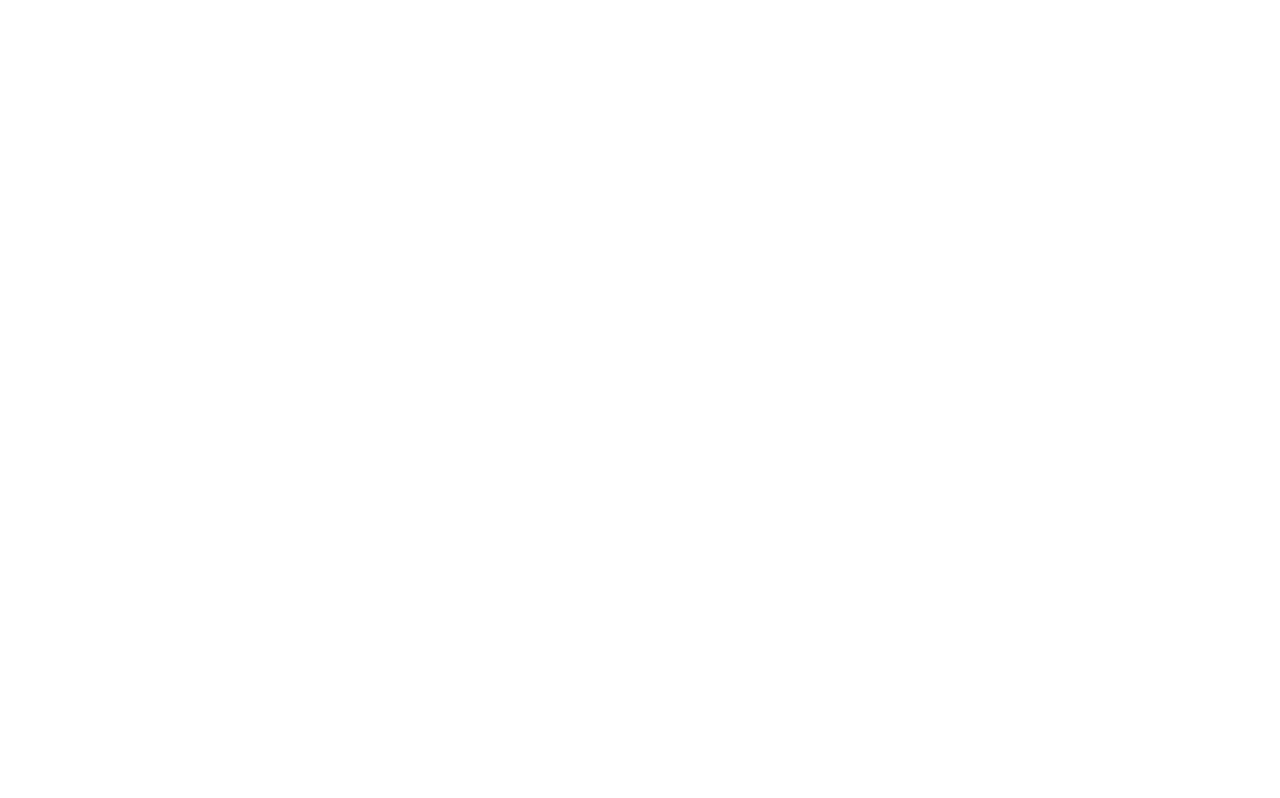
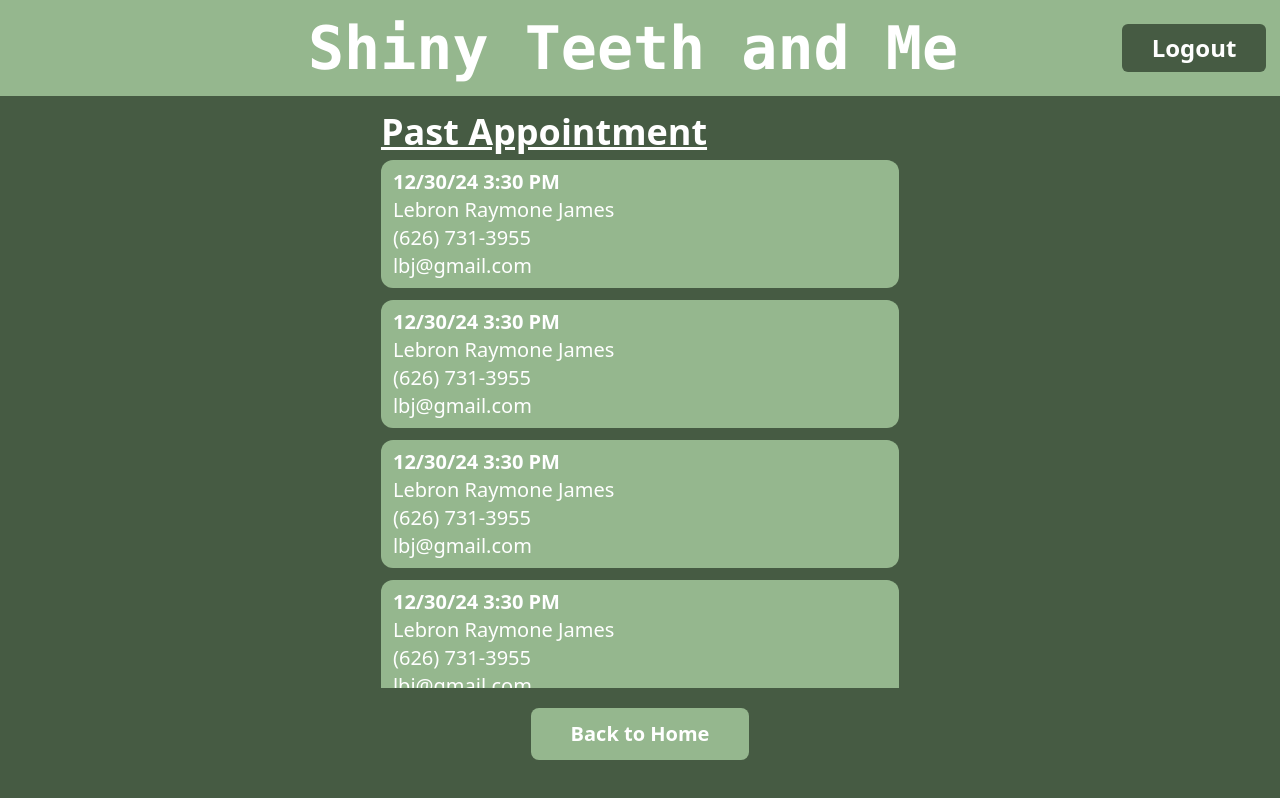
Before and after one commit to CS3560-02-4-Fall2024/group_project, a React (Vite) app in the folder frontend/: page /pastAppointments in a window 1280 px wide. Before the commit this address had no page. Built offline with nearby package versions, Linux system fonts and the light colour scheme.

Commit message:
I did it I did it
Just need to fix up the PatientHome

```diff
--- a/frontend/src/App.jsx
+++ b/frontend/src/App.jsx
@@ -40,6 +40,7 @@
           <Route path='/dentistCreateAcc' element={<DentistCreateAcc/>} />
           <Route path='/dentistConfirm' element={<DentistConfirmAcc/>} />
           <Route path='/apptConfirm' element={<AppointmentConfirmed/>} />
+          <Route path='/pastAppointments' element={<PastAppointments/>} />
         </Routes>
       </BrowserRouter>
     </>
--- a/frontend/src/components/Navbar.jsx
+++ b/frontend/src/components/Navbar.jsx
@@ -7,7 +7,7 @@
 
     return (<div className="h-[12vh] w-[100vw] bg-g float-left ml-0 pl-0 flex justify-center">
         <p className="self-center justify-self-end font-mono font-bold text-6xl ml-auto -mr-36 text-white">Shiny Teeth and Me</p>
-        <button onClick={Logout} className="w-36 h-1/2 bg-dg hover:bg-[#587354] self-center justify-self-end ml-auto mr-3.5 rounded-md text-white font-mono text-2xl">Logout</button>
+        <button onClick={Logout} className="w-36 h-1/2 bg-dg hover:bg-[#587354] self-center justify-self-end ml-auto mr-3.5 rounded-md text-white font-bold text-2xl">Logout</button>
     </div>)
 }
 
--- a/frontend/src/pages/dentistHome.jsx
+++ b/frontend/src/pages/dentistHome.jsx
@@ -1,3 +1,4 @@
+import App from "../App";
 import Navbar from "../components/Navbar";
 import { useState } from "react";
 
@@ -11,16 +12,20 @@
   const [patPhone, setPatPhone] = useState("(626) 731-3955");
   const [patEmail, setPatEmail] = useState("lbj@gmail.com");
 
+  const goProfile = () => {
+    // TODO: route to profile
+  }
   return(
-    <div className="w-[96%] h-[16vh] min-h-[16vh] border-2 border-black rounded-lg mx-auto mt-6 bg-g flex flex-row">
-      <div className="w-1/2 h-[100%] rounded-lg flex flex-col justify-evenly">
-        <p className="text-white font-medium text-3xl ml-3">{apptDate} {apptTime}</p>
-        <p className="text-white font-normal text-2xl ml-3">{patName}</p>
-        <p className="text-white font-normal text-2xl ml-3">{patPhone}</p>
-        <p className="text-white font-normal text-2xl ml-3">{patEmail}</p>
+    <div className="flex-flow rounded-xl mb-3 bg-g">
+      <div className="pt-2 pl-3 text-white text-xl">
+        <p className="font-bold">{apptDate} {apptTime}</p>
+        <p>{patName}</p>
+        <p>{patPhone}</p>
+        <p>{patEmail}</p>
       </div>
-      {/* Button */}
-      <button className="w-1/3 h-1/4 border-2 border-black self-center m-auto rounded-lg bg-dg hover:bg-[#587354] text-white">View Profile</button>
+      <div className="flex justify-center">
+        <button onClick={goProfile} className="text-white hover:text-[#587354] rounded-lg font-bold text-lg mb-3">View Profile</button>
+      </div>
     </div>
   )
 }
@@ -35,17 +40,28 @@
 
     return (
       <>
+        <div className="w-[100vw] h-[100vh] bg-dg">
           <Navbar />
           {/* Middle Container */}
-          <div className='w-[100vw] h-[88vh] bg-dg flex flex-col items-center p-6'>
-              <div className="w-[38vw] h-[90%] flex flex-col overflow-scroll mb-4">
-                <div className="w-[100%] h-[16%] flex flex-row justify-between">
-                  <p className="text-white font-bold text-4xl justify-self-start ml-4"><u>Upcoming Appointments</u></p>
-                  <select className="rounded-md min-h-[2vh] h-[3.5vh] mr-4 self-center">
+          <div className='w-[100vw] h-[88vh] flex justify-center'>
+            <div className="flex-flow">
+              <div className="flex">
+                <div className="text-white font-bold text-4xl mt-4 mb-2 mr-48 underline">
+                  Upcoming Appointments
+                </div>
+                <select className="rounded-md min-h-[2vh] h-[3.5vh] mr-4 self-end mb-2">
                     <option value="" disabled selected>Select a Date</option>
                     {/* need to generate the dates here based on whats possible iykwim */}
                   </select>
-                </div>
+              </div>
+
+              <div class="h-3/4 overflow-y-scroll">
+                <Appt />
+                <Appt />
+                <Appt />
+                <Appt />
+                <Appt />
+                <Appt />
                 <Appt />
                 <Appt />
                 <Appt />
@@ -53,8 +69,13 @@
                 <Appt />
                 <Appt />
               </div>
-              <button onClick={goHome} className="m-auto w-[20vh] h-[6vh] bg-g hover:bg-[#587354] border-2 border-black rounded-lg">Back to Home</button>
+              <div className="flex justify-center">
+                <button onClick={goHome} className="bg-g hover:bg-[#587354] rounded-lg p-3 px-10 font-bold text-xl text-white mt-5">Back to Home</button>
+              </div>
+            </div>
           </div>
+        </div>
+
       </>
     )
   }
--- a/frontend/src/pages/dentistViewPast.jsx
+++ b/frontend/src/pages/dentistViewPast.jsx
@@ -11,12 +11,12 @@
   const [patEmail, setPatEmail] = useState("lbj@gmail.com");
 
   return(
-    <div className="w-[96%] h-[16vh] min-h-[16vh] border-2 border-black rounded-lg mx-auto mt-6 bg-g">
-      <div className="w-1/2 h-[100%] rounded-lg flex flex-col justify-evenly">
-        <p className="text-white font-medium text-3xl ml-3">{apptDate} {apptTime}</p>
-        <p className="text-white font-normal text-2xl ml-3">{patName}</p>
-        <p className="text-white font-normal text-2xl ml-3">{patPhone}</p>
-        <p className="text-white font-normal text-2xl ml-3">{patEmail}</p>
+    <div className="flex-flow rounded-xl mb-3 bg-g">
+      <div className="pt-2 pl-3 pb-2 text-white text-xl">
+        <p className="font-bold">{apptDate} {apptTime}</p>
+        <p>{patName}</p>
+        <p>{patPhone}</p>
+        <p>{patEmail}</p>
       </div>
     </div>
   )
@@ -31,12 +31,20 @@
 
   return (
     <>
+      <div className="w-[100vw] h-[100vh] bg-dg">
         <Navbar />
-
         {/* Middle Container */}
-        <div className='w-[100vw] h-[88vh] bg-dg flex flex-col items-center p-6'>
-            <div className="w-[38vw] h-[90%] flex flex-col overflow-scroll mb-4">
-              <p className="text-white font-bold text-4xl"><u>Past Appointments</u></p>
+        <div className='w-[100vw] h-[88vh] flex justify-center'>
+          <div className="flex-flow">
+            <div className="text-white font-bold text-4xl mt-4 mb-2 mr-48">
+              Past Appointment
+            </div>
+            <div class="h-3/4 overflow-y-scroll">
+              <Appt />
+              <Appt />
+              <Appt />
+              <Appt />
+              <Appt />
               <Appt />
               <Appt />
               <Appt />
@@ -44,10 +52,15 @@
               <Appt />
               <Appt />
             </div>
-            <button onClick={goHome} className="m-auto w-[20vh] h-[6vh] bg-g hover:bg-[#587354] border-2 border-black rounded-lg">Back to Home</button>
+            <div className="flex justify-center">
+              <button onClick={goHome} className="bg-g hover:bg-[#587354] rounded-lg p-3 px-10 font-bold text-xl text-white mt-5">Back to Home</button>
+            </div>
+          </div>
         </div>
+      </div>
+
     </>
   )
-  }
+}
 
-  export default DentistViewPast
+export default DentistViewPast
--- a/frontend/src/pages/pastAppointments.jsx
+++ b/frontend/src/pages/pastAppointments.jsx
@@ -11,12 +11,12 @@
   const [patEmail, setPatEmail] = useState("lbj@gmail.com");
 
   return(
-    <div className="w-[96%] h-[16vh] min-h-[16vh] border-2 border-black rounded-lg mx-auto mt-6 bg-g">
-      <div className="w-1/2 h-[100%] rounded-lg flex flex-col justify-evenly">
-        <p className="text-white font-medium text-3xl ml-3">{apptDate} {apptTime}</p>
-        <p className="text-white font-normal text-2xl ml-3">{patName}</p>
-        <p className="text-white font-normal text-2xl ml-3">{patPhone}</p>
-        <p className="text-white font-normal text-2xl ml-3">{patEmail}</p>
+    <div className="flex-flow rounded-xl mb-3 bg-g">
+      <div className="pt-2 pl-3 pb-2 text-white text-xl">
+        <p className="font-bold">{apptDate} {apptTime}</p>
+        <p>{patName}</p>
+        <p>{patPhone}</p>
+        <p>{patEmail}</p>
       </div>
     </div>
   )
@@ -31,32 +31,33 @@
 
     return (
       <>
+        <div className="w-[100vw] h-[100vh] bg-dg">
           <Navbar />
-
           {/* Middle Container */}
-          <div className='w-[100vw] h-[88vh] bg-dg flex justify-center'>
-            <div class="w-1/3 flex-flow justify-center">
-              <p className="text-white font-bold text-4xl"><u>Past Appointments</u></p>
-              <div className="flex overflow-y-scroll">
-                <div class="flex-flow bg-g round-xl py-2 px-3 mt-2 rounded-xl">
-                  <div className="text-xl text-white ">
-                    <p class="font-bold"> jade </p>
-                    <p> jade </p>
-                    <p> jade </p>
-                  </div>
-                  <div className="flex items-center">
-                    <button class="bg-dg text-white font-bold px-4 py-2 rounded-xl">
-                      View Profile
-                    </button>
-                  </div>
-                </div>
+          <div className='w-[100vw] h-[88vh] flex justify-center'>
+            <div className="flex-flow">
+              <div className="text-white font-bold text-4xl mt-4 mb-2 mr-48 underline">
+                Past Appointment
               </div>
-              <div className="flex items-center justify-center">
-                <button onClick={goHome} className="bg-g hover:bg-[#587354] rounded-lg p-3 px-10 font-bold text-xl text-white">Back to Home</button>
+              <div class="h-3/4 overflow-y-scroll">
+                <Appt />
+                <Appt />
+                <Appt />
+                <Appt />
+                <Appt />
+                <Appt />
+                <Appt />
+                <Appt />
+                <Appt />
+                <Appt />
+              </div>
+              <div className="flex justify-center">
+                <button onClick={goHome} className="bg-g hover:bg-[#587354] rounded-lg p-3 px-10 font-bold text-xl text-white mt-5">Back to Home</button>
               </div>
             </div>
+          </div>
+        </div>
 
-          </div>
       </>
     )
   }
--- a/frontend/src/pages/patientProfile.jsx
+++ b/frontend/src/pages/patientProfile.jsx
@@ -12,10 +12,10 @@
           <div class="bg-g rounded-3xl flex justify-center px-6">
             <div class="">
               {/*Name of Patient*/}
-              <div class="text-white text-center text-3xl font-bold mt-5 mb-1">
+              <div class="text-white text-center text-5xl font-bold mt-5 mb-1">
                 <p>Name of Patient</p>
               </div>
-              <div class="text-nowrap text-white text-xl">
+              <div class="text-nowrap text-white text-3xl">
                 {/*Phone Number Text*/}
                 <div>
                   <b>Phone Number: </b> dumy text
@@ -38,13 +38,13 @@
                 </div>
               </div>
               {/*View Past Appointments Button*/}
-              <div class="flex items-center justify-center mt-5">
+              <div class="flex items-center justify-center mt-20">
                 <button class="p-3 px-10 bg-dg text-white font-bold text-2xl rounded-xl hover:bg-[#587354]">
-                  View Past Appointmnets
+                  View Past Appointments
                 </button>
               </div>
               {/*Back to Home*/}
-              <div class="flex items-center justify-center mt-5 mb-5 text-white">
+              <div class="flex items-center justify-center mt-5 mb-5 text-white text-lg">
                 <button class="hover:text-[#587354]">
                   <p>Back To Home</p>
                 </button>
```
